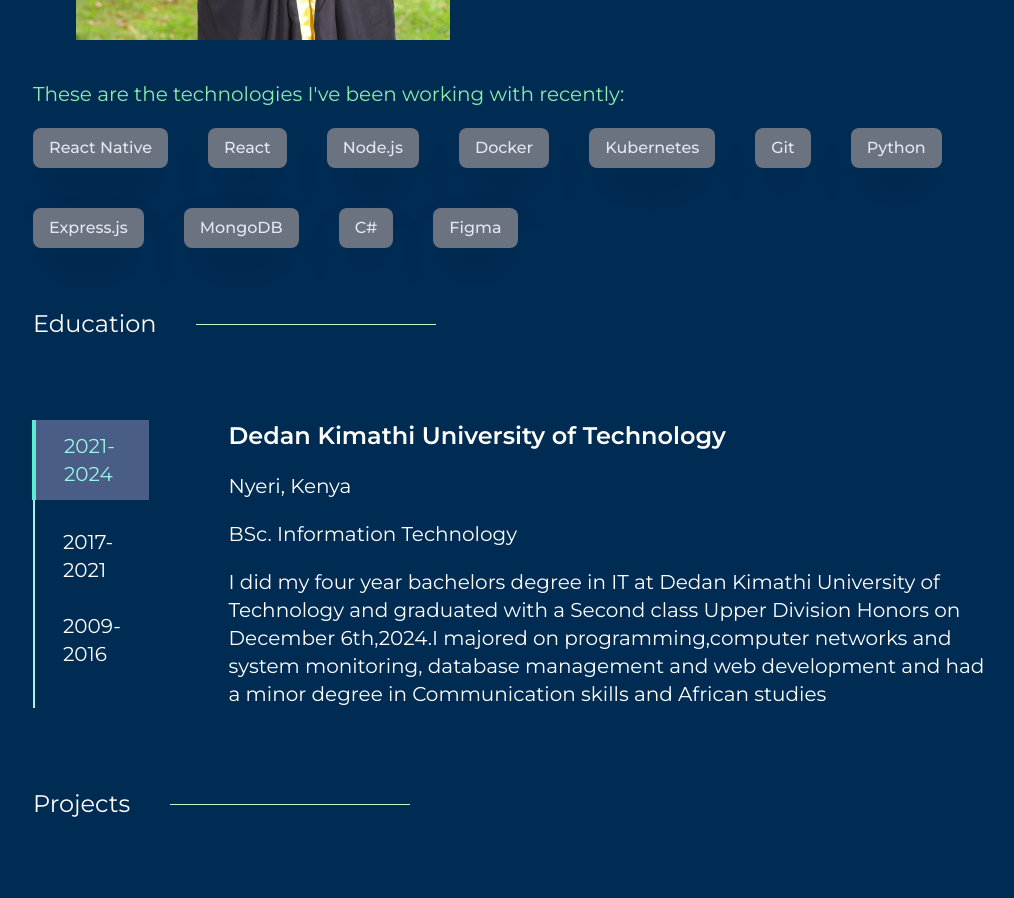
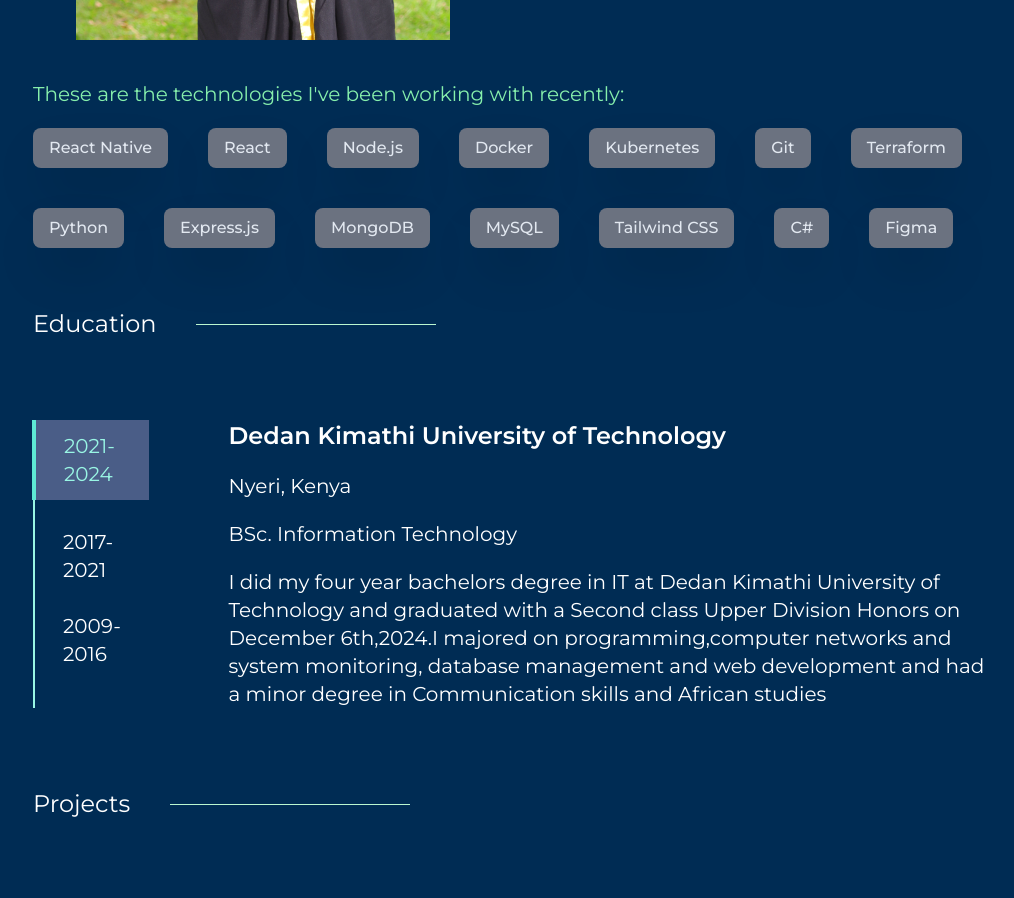
Before and after one commit to Max02well/maxproject-portfolio, a React (Create React App) app: page / in a window 1280 px wide. Shown: the part 1500-2398 px from the top of the page, without its empty margins (127-1141 px from the left). Built offline with nearby package versions, Linux system fonts and the light colour scheme.

Commit message:
Update skills

```diff
--- a/src/pages/Home/About.js
+++ b/src/pages/Home/About.js
@@ -13,11 +13,15 @@ function About() {
         'Docker',
         'Kubernetes',
         'Git',
+        'Terraform',
         'Python',
         'Express.js',
         'MongoDB',
+        'MySQL',
+        'Tailwind CSS',
         'C#',
         'Figma',
+
     ]
 
 
@@ -37,7 +41,7 @@ function About() {
             </div>
             <div className='py-5 mt-5'>
                 <h1 className='text-green-300 text-xl'>These are the technologies I've been working with recently:</h1>
-                <div className='flex flex-wrap gap-10 mt-5 group'>
+                <div className='flex flex-wrap gap-10 mt-5'>
                     {skills.map((skill, index) => (
                          <div className="bg-gray-500 px-4 py-2 rounded-lg hover:bg-green-400 transition-colors duration-300 ease-in-out transform hover:scale-105 shadow-2xl">
                             <h1 className='text-slate-200 text-base hover:text-white font-medium'>{skill}</h1>
```
